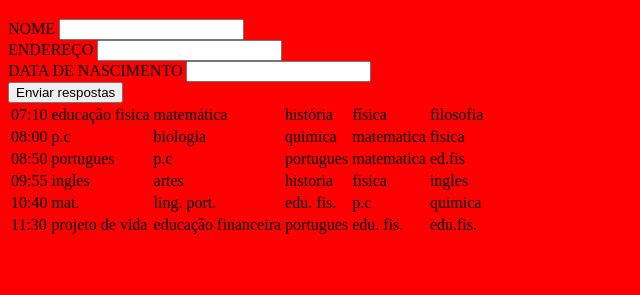
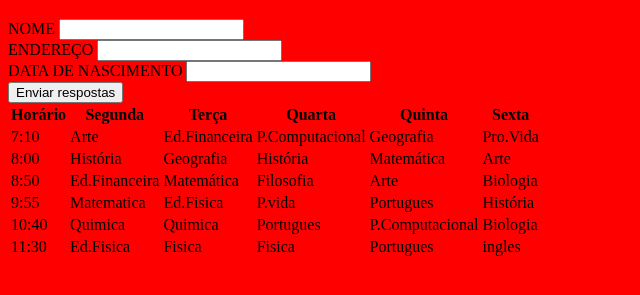
Before and after one commit to augustomocelin/formulario, a plain HTML site: page index.html in a window 1280 px wide. Shown: the part 61-356 px from the top of the page, without its empty margins (0-640 px from the left). Drawn offline with Linux system fonts and the light colour scheme.

Commit message:
Update index.html

```diff
--- a/index.html
+++ b/index.html
@@ -21,57 +21,77 @@
         <input type="submit" value="Enviar respostas">
 
 	</form>
+	<table>
 
-	<table>
+<thead>
+
+
+	<th>Horário</th>
+	<th>Segunda</th>
+	<th>Terça</th>
+	<th>Quarta</th>
+	<th>Quinta</th>
+	<th>Sexta</th>
+
+</thead>
+<tbody>
 	<tr>
-			<td>07:10</td>
-			<td>educação fisica</td>
-			<td>matemática</td>
-			<td>história</td>
-			<td>física</td>
-			<td>filosofia</td>
+	<td>7:10</td>
+	<td>Arte</td>
+	<td>Ed.Financeira</td>
+	<td>P.Computacional</td>
+	<td>Geografia</td>
+	<td>Pro.Vida</td>
+
 </tr>
 	<tr>
-			<td>08:00</td>
-			<td>p.c</td>
-			<td>biologia</td>
-			<td>quimica</td>
-			<td>matematica</td>
-			<td>fisica</td>
+	<td>8:00</td>
+	<td>História</td>
+	<td>Geografia</td>
+	<td>História</td>
+	<td>Matemática</td>
+	<td>Arte</td>
+
 </tr>
 	<tr>
-			<td>08:50</td>
-			<td>portugues</td>
-			<td>p.c</td>
-			<td>portugues</td>
-			<td>matematica</td>
-			<td>ed.fis</td>
+	<td>8:50</td>
+	<td>Ed.Financeira</td>
+	<td>Matemática</td>
+	<td>Filosofia</td>
+	<td>Arte</td>
+	<td>Biologia</td>
+
 		</tr>
 	<tr>
-			<td>09:55</td>
-			<td>ingles</td>
-			<td>artes</td>
-			<td>historia</td>
-			<td>fisica</td>
-			<td>ingles</td>
+		<td>9:55</td>
+	<td>Matematica</td>
+	<td>Ed.Fisica</td>
+	<td>P.vida</td>
+	<td>Portugues</td>
+	<td>História</td>
+
+
 	</tr>
 	<tr>
 	<td>10:40</td>
-			<td>mat.</td>
-			<td>ling. port.</td>
-			<td>edu. fis.</td>
-			<td>p.c</td>
-			<td>quimica</td>
+	<td>Quimica</td>
+	<td>Quimica</td>
+	<td>Portugues</td>
+	<td>P.Computacional</td>
+	<td>Biologia</td>
+
 	</tr>
 	<tr>
 	<td>11:30</td>
-			<td>projeto de vida</td>
-			<td>educação financeira</td>
-			<td>portugues</td>
-			<td>edu. fis.</td>
-			<td>edu.fis.</td>
+	<td>Ed.Fisica</td>
+	<td>Fisica</td>
+	<td>Fisica</td>
+	<td>Portugues</td>
+	<td>ingles</td>
 	</tr>
 
+
+</tbody>
 </table>
 
 </body>
```
Lines whose indentation alone changed are shown as unchanged.
